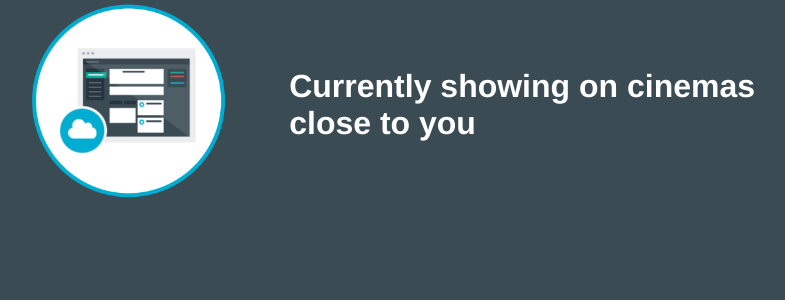
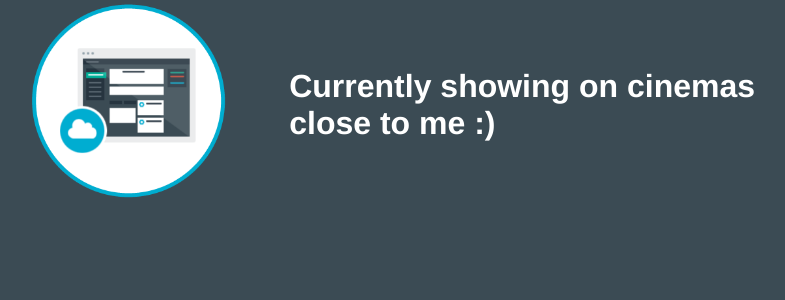
Before and after one commit to EDjur/CinemaListings, a Flask app: page / in a window 1280 px wide. Shown: the part 155-455 px from the top of the page, without its empty margins (253-1038 px from the left). Run offline with Flask 2, Linux system fonts and the light colour scheme; data that the repository does not hold is empty; parts of the project's set-up code (start-up, migrations or seed data) failed here and were passed over.

Commit message:
Made index more truthful :)

```diff
--- a/templates/index.html
+++ b/templates/index.html
@@ -28,7 +28,7 @@
             <img class='newappIcon' src="{{ url_for('static', filename='newapp-icon.png') }}">
         </td>
         <td>
-            <h1 id="message">Currently showing on cinemas close to you</h1>
+            <h1 id="message">Currently showing on cinemas close to me :)</h1>
             {% for cinema in movie_list %}
                 <p class="description"></p><b><span class="blue">{{ cinema.name }}:</span></b>
                 {% for movie in cinema.listings %}
```
